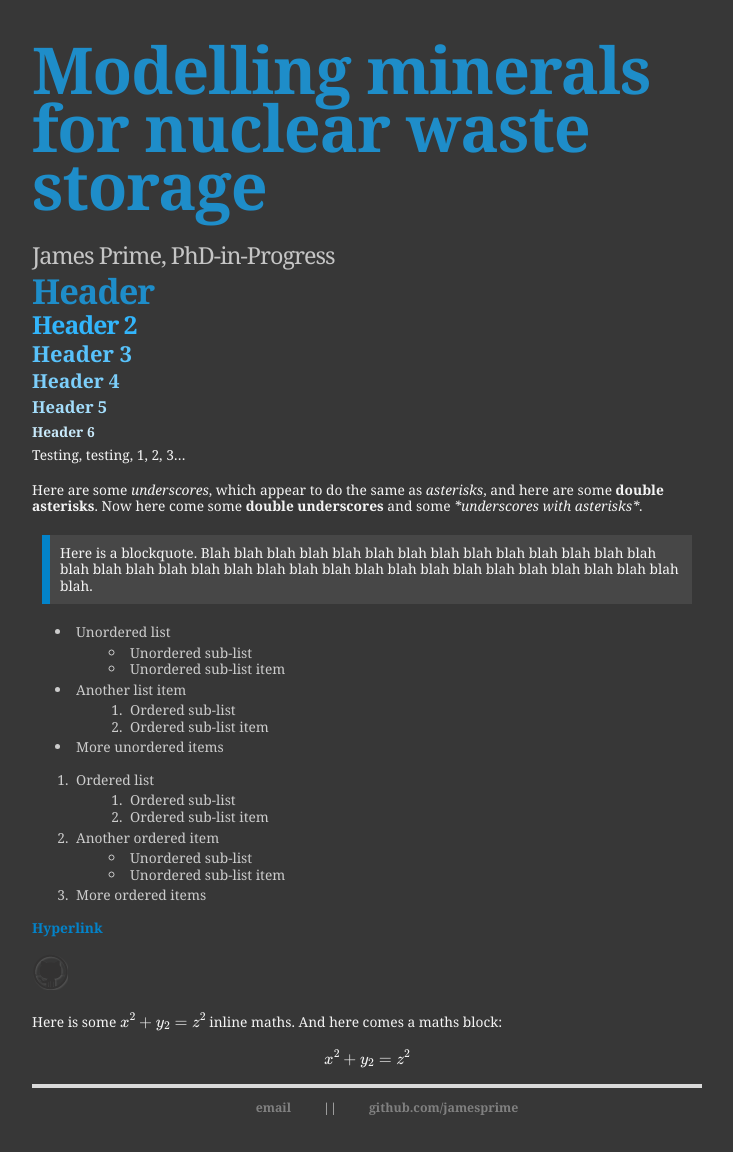
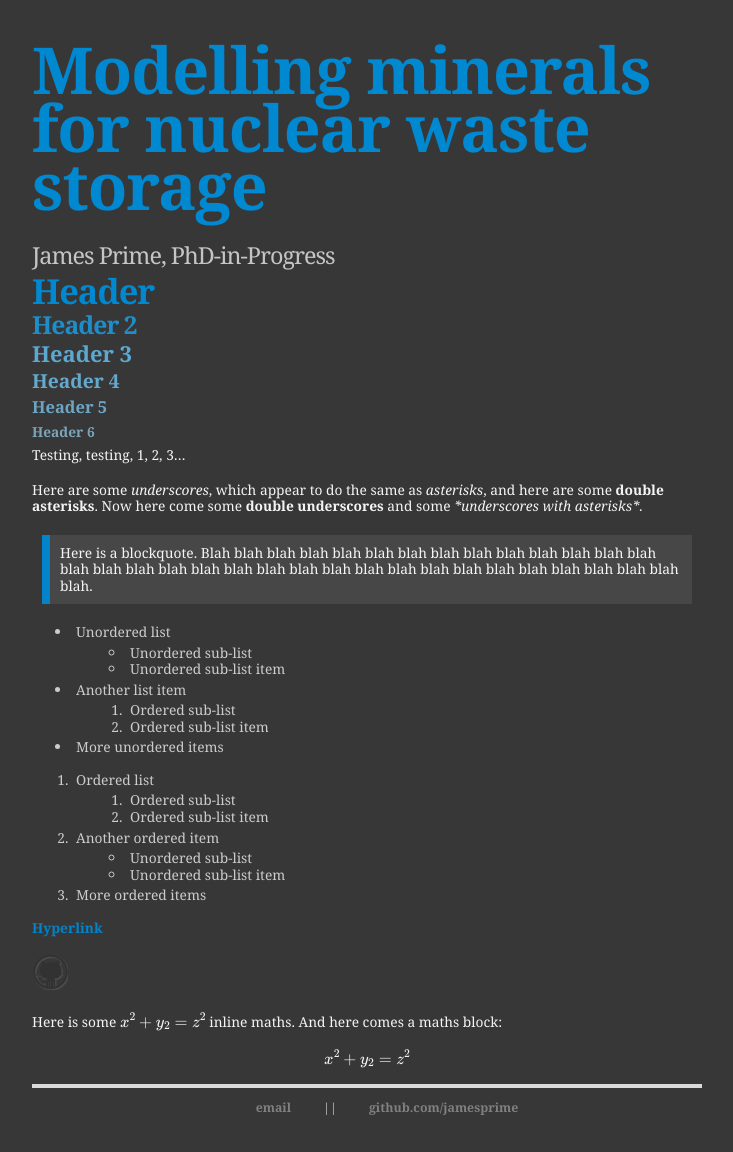
Before and after one commit to jamesprime/jamesprime.github.io, a Jekyll site: the page built from _pages/test/index.md, in a window 1280 px wide. Shown: the whole page, without its empty margins (273-1006 px from the left). Built offline with Jekyll 4.4.1, drawn with Linux system fonts in a browser that asks for light colours; nearby versions of some CDN libraries; formulas are drawn with MathJax 3.

Commit message:
Updated _sass/uberduper.scss
Next attempt to improve contrast of uberduper-esque heading colours, based on tests at http://webaim.org/resources/contrastchecker/; changed all heading colours this time, but better in line with original colours, using http://colorizer.org/ for HSV->HSL conversions (and vice versa), and http://leaverou.github.io/contrast-ratio/ for real-time contrast-ratio testing

```diff
--- a/_sass/uberduper.scss
+++ b/_sass/uberduper.scss
@@ -12,19 +12,19 @@ body {
 }
 
 h1 {
-    color: #1E8DC9; // Originally #0383c9; changed based on contrast-related recommendations from http://webaim.org/resources/contrastchecker/
+    color: #0088d1; // Originally #0383c9; changed based on contrast-related recommendations from http://webaim.org/resources/contrastchecker/
     font-size: 2.5em; // Originally 4.7em; default is 2em
     letter-spacing: -1px;
     margin: .5em 0;
     // padding: 30px 0 0 0;
 
     a {
-        color: #1E8DC9; // Originally #0383c9; changed based on contrast-related recommendations from http://webaim.org/resources/contrastchecker/
+        color: #0088d1; // Originally #0383c9; changed based on contrast-related recommendations from http://webaim.org/resources/contrastchecker/
         text-transform: none;
 
         &:hover {
             // color: #fba919;
-            color: #1E8DC9; // Originally #0383c9; changed based on contrast-related recommendations from http://webaim.org/resources/contrastchecker/
+            color: #0088d1; // Originally #0383c9; changed based on contrast-related recommendations from http://webaim.org/resources/contrastchecker/
             text-shadow: 1px 1px 10px #808080;
         }
     }
@@ -32,7 +32,7 @@ h1 {
 
 h2 {
     // border-bottom: 1px dashed #e5e5e5;
-    color: #32B5FB; // Originally #1E8DC9; changed based on contrast-related recommendations from http://webaim.org/resources/contrastchecker/
+    color: #1E8DC9; // Originally #1E8DC9; changed based on contrast-related recommendations from http://webaim.org/resources/contrastchecker/
     font-size: 1.8em; // Originally 1.7em; default is 1.5em
     font-weight: bold;
     letter-spacing: -1px;
@@ -42,7 +42,7 @@ h2 {
 
 h3 {
     // border-bottom: 1px dotted #e5e5e5;
-    color: #58C2FB; // Originally #fba919, then #3C98C9
+    color: #5ca8d1; // Originally #fba919, then #3C98C9
     font-size: 1.6em; // Originally 1.4em; default is 1.17em
     font-weight: bold;
     margin: .5em 0; // Originally 10px 0 8px
@@ -50,19 +50,19 @@ h3 {
 }
 
 h4 {
-    color: #7DCFFB; // Originally #23af4c, then #5AA3C9
+    color: #65a9cd; // Originally #23af4c, then #5AA3C9
     font-size: 1.4em; // Default is 1em
     margin: .5em 0;
 }
 
 h5 {
-    color: #A3DDFB; // Originally #79AEC9
+    color: #6da6c5; // Originally #79AEC9
     font-size: 1.2em; // Default is .83em
     margin: .5em 0;
 }
 
 h6 {
-    color: #C9EAFB; // Originally #97B8C9
+    color: #7ca5bb; // Originally #97B8C9
     font-size: 1em; // Default is .67em
     margin: .5em 0;
 }
```
